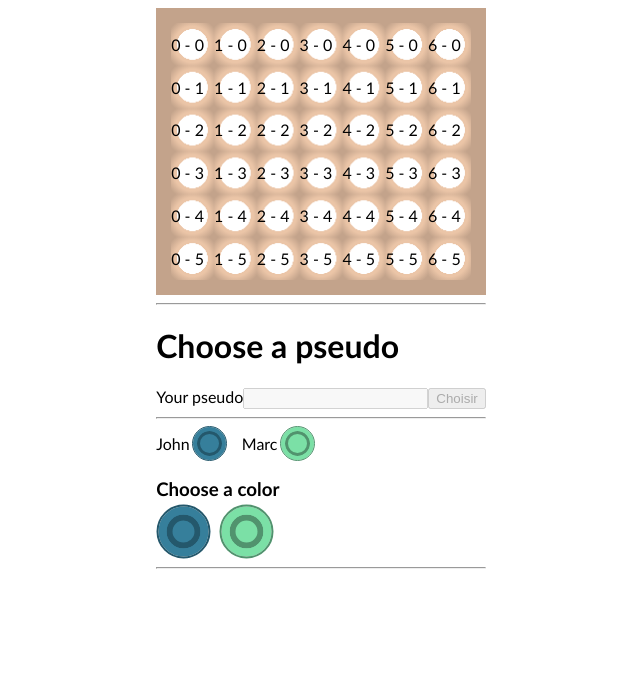
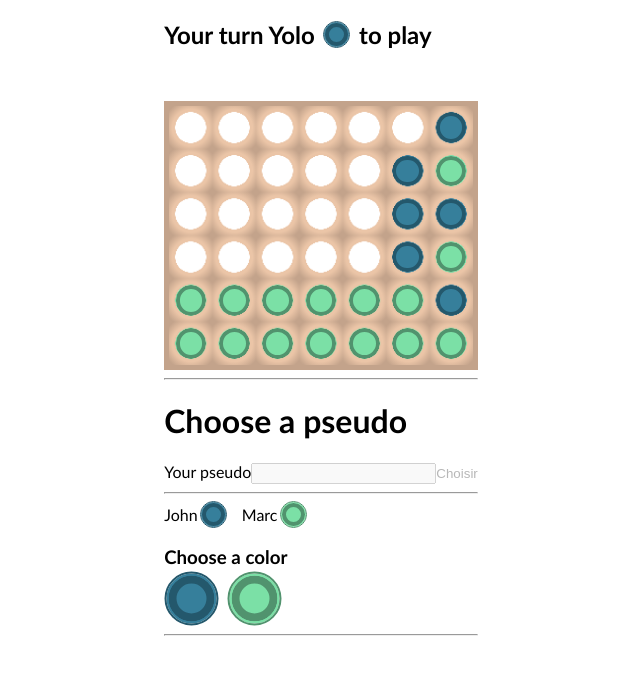
Before and after one commit to SnowDhrop/puissance4, a React (Vite) app: page / in a window 1280 px wide. Shown: the top 674 px of the page, without its empty margins (319-959 px from the left). Built offline with nearby package versions, Linux system fonts and the light colour scheme.

Commit message:
PlayScreen

```diff
--- a/src/front/App.tsx
+++ b/src/front/App.tsx
@@ -2,19 +2,24 @@ import { NameSelector } from "./screen/NameSelector";
 import "./css/index.css";
 import { ColorSelector } from "./screen/ColorSelector";
 import { PlayerColor } from "../types";
-import { Grid } from "./screen/Grid";
+import { Grid } from "./components/Grid";
+import { PlayScreen } from "./screen/PlayScreen";
 
 function App() {
 	return (
 		<div className='container'>
+			<PlayScreen color={PlayerColor.BLUE} name='Yolo' />
+			{/* <VictoryScreen color={PlayerColor.BLUE} name='Yolo' /> */}
+
 			<Grid
+				color={PlayerColor.BLUE}
 				grid={[
 					["E", "E", "E", "E", "E", "E", "B"],
 					["E", "E", "E", "E", "E", "B", "G"],
 					["E", "E", "E", "E", "E", "B", "B"],
 					["E", "E", "E", "E", "E", "B", "G"],
-					["E", "E", "E", "E", "E", "G", "B"],
-					["E", "E", "E", "E", "E", "G", "G"],
+					["G", "G", "G", "G", "G", "G", "B"],
+					["G", "G", "G", "G", "G", "G", "G"],
 				]}
 			/>
 			<hr />
--- /dev/null
+++ b/src/front/components/Grid.tsx
@@ -0,0 +1,62 @@
+import { CSSProperties } from "react";
+import { CellState, GridState, PlayerColor } from "../../types";
+import { discColorClass } from "../../func/color";
+import { prevent } from "../../func/dom";
+
+type GridProps = {
+	grid: GridState;
+	color?: PlayerColor;
+	onDrop?: (x: number) => void;
+};
+
+export function Grid({ grid, color, onDrop }: GridProps) {
+	const cols = grid[0].length;
+	const showColumns = color && onDrop;
+
+	return (
+		<div
+			className='grid'
+			style={{ "--rows": grid.length, "--cols": cols } as CSSProperties}
+		>
+			{grid.map((row, y) =>
+				row.map((c, x) => <Cell x={x} y={y} color={c} key={`${x}-${y}`} />)
+			)}
+
+			{showColumns && (
+				<div className='columns'>
+					{new Array(cols).fill(1).map((_, k) => (
+						<Column color={color} key={k} onDrop={() => onDrop(k)} />
+					))}
+				</div>
+			)}
+		</div>
+	);
+}
+
+type CellProps = {
+	x: number;
+	y: number;
+	color: CellState;
+};
+
+function Cell({ x, y, color }: CellProps) {
+	return (
+		<div
+			style={{ "--row": y } as CSSProperties}
+			className={discColorClass(color)}
+		/>
+	);
+}
+
+type ColumnProps = {
+	color: PlayerColor;
+	onDrop: () => void;
+};
+
+function Column({ color, onDrop }: ColumnProps) {
+	return (
+		<button className='column' onClick={prevent(onDrop)}>
+			<div className={discColorClass(color)}></div>
+		</button>
+	);
+}
--- a/src/front/css/index.css
+++ b/src/front/css/index.css
@@ -4,9 +4,26 @@ body {
 		"Lucida Sans", Arial, sans-serif;
 }
 
+* {
+	box-sizing: border-box;
+}
+
+button {
+	border: none;
+	background: none;
+	padding: 0;
+	margin: 0;
+	cursor: pointer;
+}
+
 .container {
 	width: fit-content;
 	margin: 0 auto;
+}
+
+.flex {
+	display: flex;
+	align-items: center;
 }
 
 .players {
@@ -22,24 +39,23 @@ body {
 }
 
 .disc {
-	background-color: #367f9b;
-	/*background-color: #d79a10; /* Couleur du jeu */
-
-	box-shadow: inset 0 0 0 3px #24586c;
-	border: solid 4px #367f9b;
-	outline: solid 1px #24586c;
 	width: 25px;
 	height: 25px;
 	border-radius: 100%;
+	z-index: -1;
+}
+
+.disc-blue {
+	background-color: #367f9b;
+	box-shadow: inset 0 0 0 4px #24586c;
+	border: solid 1px #367f9b;
+	outline: solid 1px #24586c;
 }
 
 .disc-green {
 	background-color: #7be0a6;
-
-	/*background-color: #d79a10; /* Couleur du jeu */
-
-	box-shadow: inset 0 0 0 3px #51936e;
-	border: solid 4px #7be0a6;
+	box-shadow: inset 0 0 0 4px #51936e;
+	border: solid 1px #7be0a6;
 	outline: solid 1px #51936e;
 }
 
@@ -55,6 +71,7 @@ body {
 }
 
 .grid {
+	position: relative;
 	display: grid;
 	grid-template-columns: repeat(var(--cols), 1fr);
 	grid-template-rows: repeat(var(--rows), 1fr);
@@ -69,7 +86,48 @@ body {
 		#c3a38b 90%
 	);
 	background-size: calc(100% / var(--cols)) calc(100% / var(--rows));
-	border: 15px solid #c3a38b;
-	align-items: center;
+	border: 5px solid #c3a38b;
+	place-items: center;
+	place-content: center;
+	margin-top: calc(100% / var(--rows));
+}
+
+.grid .disc {
+	width: 75%;
+	aspect-ratio: 1/1;
+	height: auto;
+	animation: Drop calc(0.2s * var(--row)) both;
+}
+
+@keyframes Drop {
+	from {
+		transform: translateY(calc(-125% * var(--row)));
+	}
+}
+
+.columns {
+	position: absolute;
+	inset: 0;
+	/* background-color: grey; */
+	display: flex;
+	align-items: flex-end;
+}
+
+.column {
+	display: flex;
 	justify-content: center;
+	align-items: flex-start;
+	width: 100%;
+	height: calc(100% + 120% / var(--rows));
 }
+
+.column .disc {
+	opacity: 0;
+	transition: 0.3s;
+	transform: translateY(0px);
+}
+
+.column:hover .disc {
+	opacity: 1;
+	transform: translateY(25px);
+}
--- a/src/front/screen/ColorSelector.tsx
+++ b/src/front/screen/ColorSelector.tsx
@@ -1,3 +1,4 @@
+import { discColorClass } from "../../func/color";
 import { Player, PlayerColor } from "../../types";
 
 type ColorSelectorProps = {
@@ -5,10 +6,6 @@ type ColorSelectorProps = {
 	players: Player[];
 	colors: PlayerColor[];
 };
-
-function discColor(color: PlayerColor) {
-	return `disc disc-${color === PlayerColor.BLUE ? "blue" : "green"}`;
-}
 
 export function ColorSelector({
 	onSelect,
@@ -22,7 +19,7 @@ export function ColorSelector({
 					<div className='player' key={player.id}>
 						{player.name}{" "}
 						{player.color && (
-							<div className={discColor(player.color)} key={player.id} />
+							<div className={discColorClass(player.color)} key={player.id} />
 						)}
 					</div>
 				))}
@@ -32,7 +29,7 @@ export function ColorSelector({
 			<div className='selector'>
 				{colors.map((color) => (
 					<button
-						className={discColor(color)}
+						className={discColorClass(color)}
 						key={color}
 						onClick={() => onSelect(color)}
 					></button>
--- a/src/front/screen/Grid.tsx
+++ /dev/null
@@ -1,35 +0,0 @@
-import { CSSProperties } from "react";
-import { CellState, GridState, PlayerColor } from "../../types";
-
-type GridProps = {
-	grid: GridState;
-};
-
-export function Grid({ grid }: GridProps) {
-	return (
-		<div
-			className='grid'
-			style={
-				{ "--rows": grid.length, "--cols": grid[0].length } as CSSProperties
-			}
-		>
-			{grid.map((row, y) =>
-				row.map((c, x) => <Cell x={x} y={y} color={c} key={`${x}-${y}`} />)
-			)}
-		</div>
-	);
-}
-
-type CellProps = {
-	x: number;
-	y: number;
-	color: CellState;
-};
-
-function Cell({ x, y, color }: CellProps) {
-	return (
-		<div>
-			{x} - {y}
-		</div>
-	);
-}
--- /dev/null
+++ b/src/front/screen/PlayScreen.tsx
@@ -0,0 +1,17 @@
+import { discColorClass } from "../../func/color";
+import { PlayerColor } from "../../types";
+
+type PlayScreenProps = {
+	color: PlayerColor;
+	name: string;
+};
+
+export function PlayScreen({ color, name }: PlayScreenProps) {
+	return (
+		<div>
+			<h2 className='flex' style={{ gap: ".6rem" }}>
+				Your turn {name} <div className={discColorClass(color)}></div>to play
+			</h2>
+		</div>
+	);
+}
--- /dev/null
+++ b/src/func/color.tsx
@@ -0,0 +1,8 @@
+import { CellState, PlayerColor } from "../types";
+
+export function discColorClass(color: CellState) {
+	if (color === "E") {
+		return "disc";
+	}
+	return `disc disc-${color === PlayerColor.BLUE ? "blue" : "green"}`;
+}
--- /dev/null
+++ b/src/func/dom.tsx
@@ -0,0 +1,6 @@
+export function prevent(cb: () => void) {
+	return (e: { preventDefault: () => void }) => {
+		e.preventDefault();
+		cb();
+	};
+}
```
